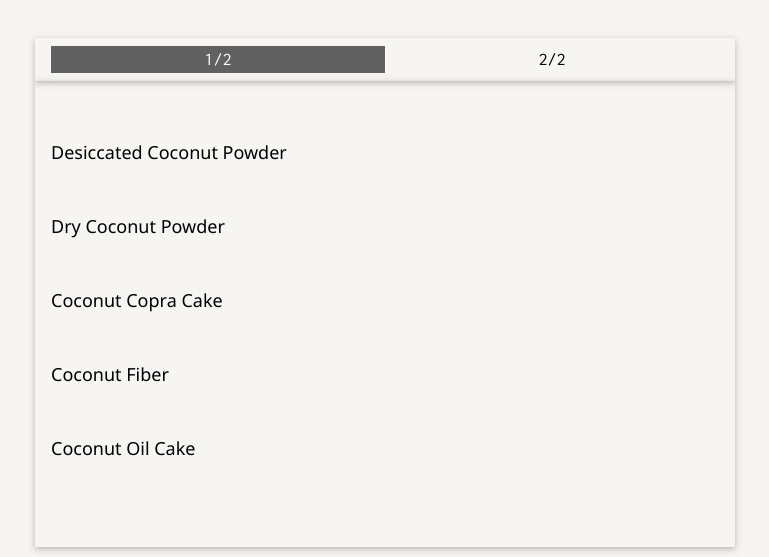
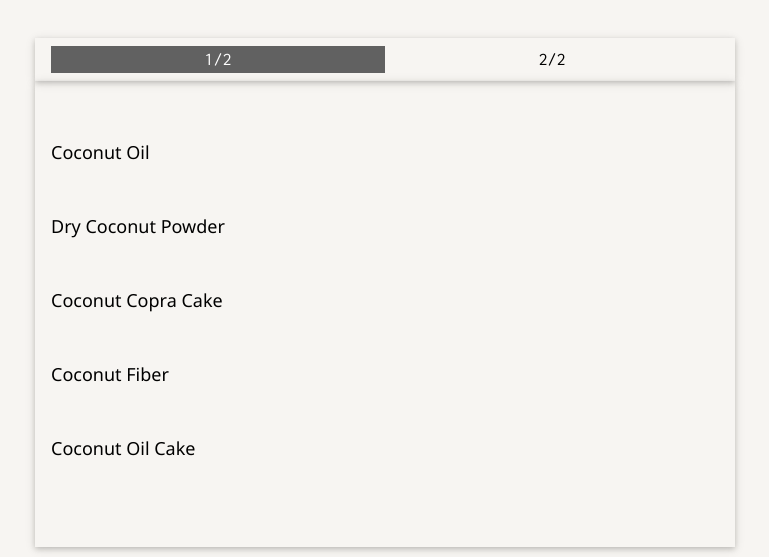
Before and after one commit to Arokya-Oil-Mill/Arokya-Oil-Mill.github.io, a plain HTML site: page index.html in a window 1280 px wide. Shown: the part 2760-3317 px from the top of the page, without its empty margins (255-1024 px from the left). Drawn offline with nearby package versions, Linux system fonts and the light colour scheme.

Commit message:
Update index.html

```diff
--- a/index.html
+++ b/index.html
@@ -1,7 +1,7 @@
 <!DOCTYPE html>
 <html>
 <head>
-<title>W3.CSS Template</title>
+<title>Arokya Oil Mill</title>
 <meta charset="UTF-8">
 <meta name="viewport" content="width=device-width, initial-scale=1">
 <link rel="stylesheet" href="https://www.w3schools.com/w3css/4/w3.css">
@@ -87,7 +87,7 @@ body, html {
     </div>
 
     <div id="1/2" class="w3-container menu w3-padding-48 w3-card">
-      <h5>Desiccated Coconut Powder</h5>
+      <h5>Coconut Oil</h5>
       <br>
 
       <h5>Dry Coconut Powder</h5>
@@ -110,7 +110,8 @@ body, html {
       <h5>Husked Coconut</h5>
       <br>
 
-
+      <h5>Desiccated Coconut Powder</h5>
+      <br>
 
       <h5>Coconut Milling Copra</h5>
       <br>
```
